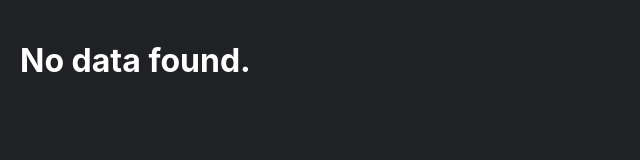
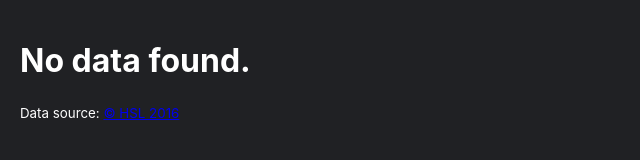
Before and after one commit to santerinogelainen/timetables, a Gatsby site: page / in a window 1280 px wide. Shown: the whole page, without its empty margins (0-640 px from the left). Built offline with nearby package versions, Linux system fonts and the light colour scheme; Gatsby itself is replaced by a stand-in of ours.

Commit message:
Add HSL copyright

```diff
--- a/src/pages/index.js
+++ b/src/pages/index.js
@@ -8,6 +8,7 @@ function IndexPage(props) {
     <main>
       <title>Timetables</title>
       <TimetableLoader {...props} />
+      <small>Data source: <a href="https://www.hsl.fi/en/hsl/open-data">© HSL 2016</a></small>
     </main>
   )
 }
```
